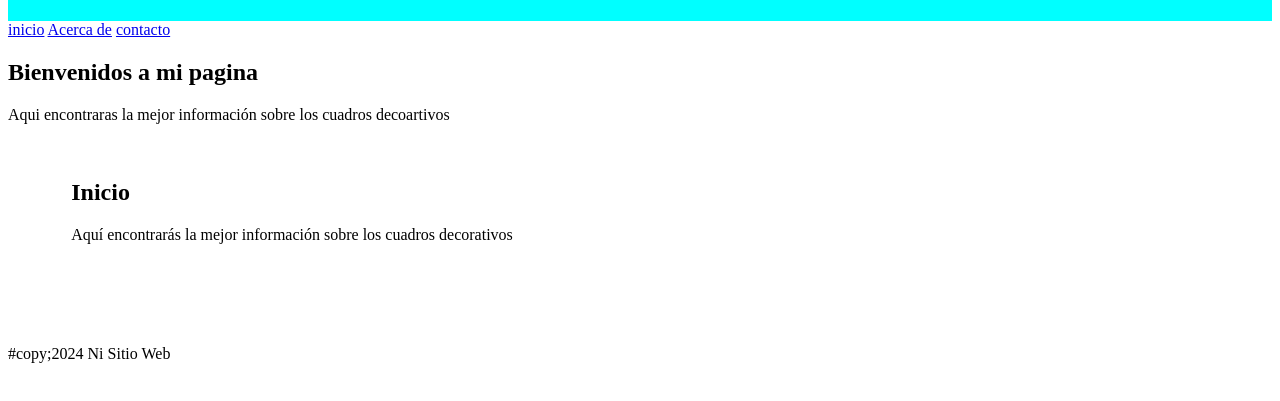
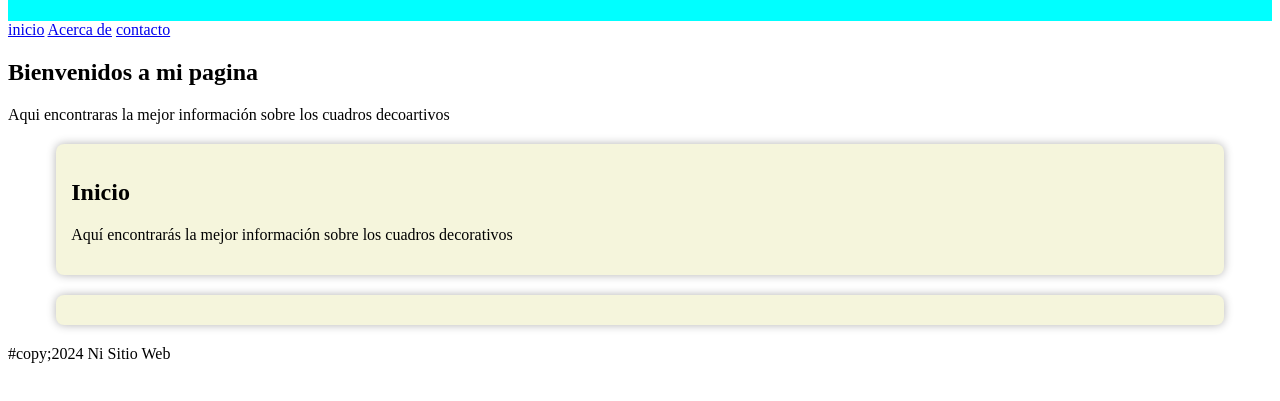
Before and after one commit to Isama85/Repositorio-2, a plain HTML site: page index.html in a window 1280 px wide. Shown: the part 107-508 px from the top of the page. Drawn offline with Linux system fonts and the light colour scheme.

Commit message:
archivo index

```diff
--- a/Estilo.css
+++ b/Estilo.css
@@ -10,4 +10,7 @@ header{
     width: 90%;
     margin: 20px auto;
     padding: 15px;
+    background-color: beige;
+    border-radius: 8px;
+    box-shadow: 0 0 10px rgba(0,0,0,0.3);
 }
```
